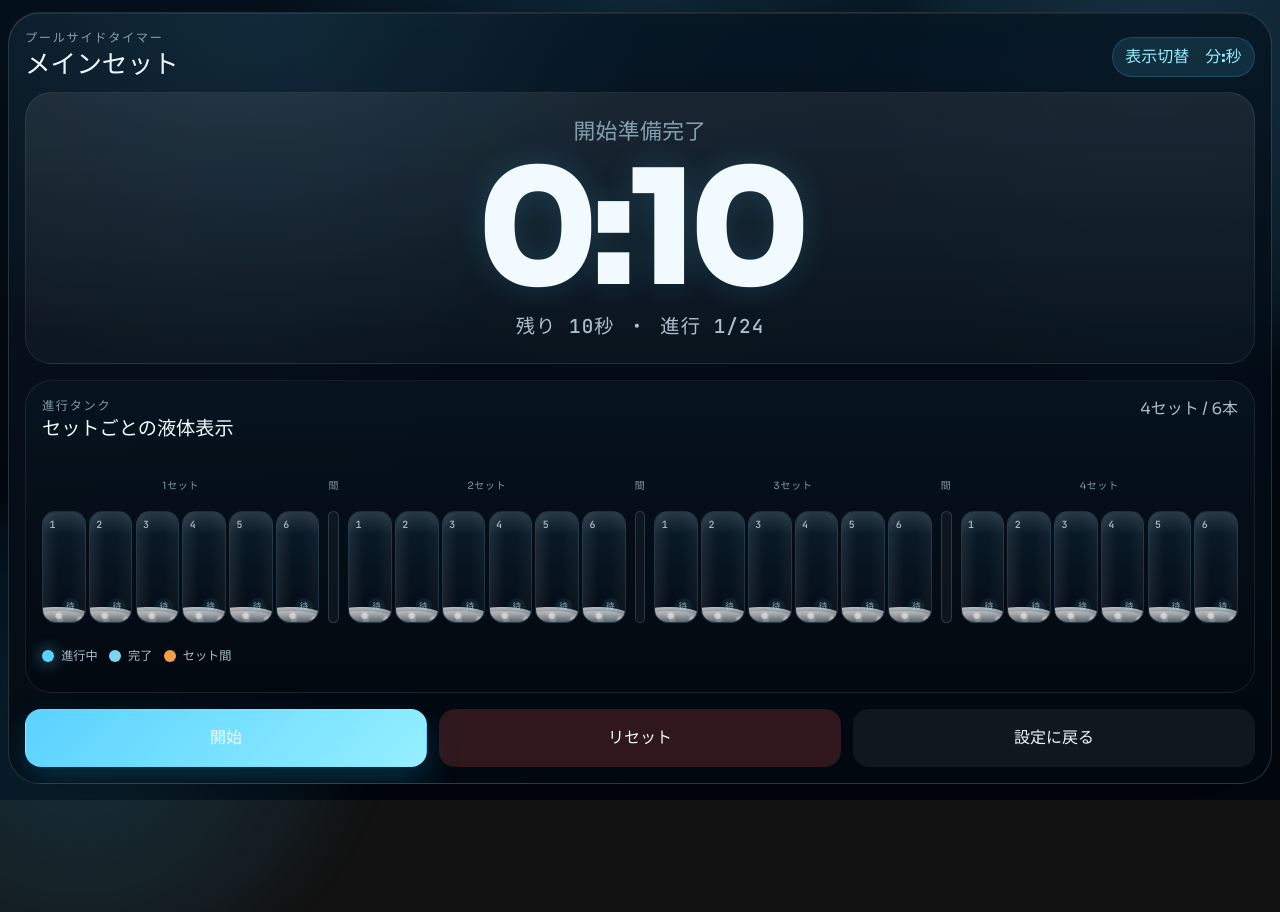
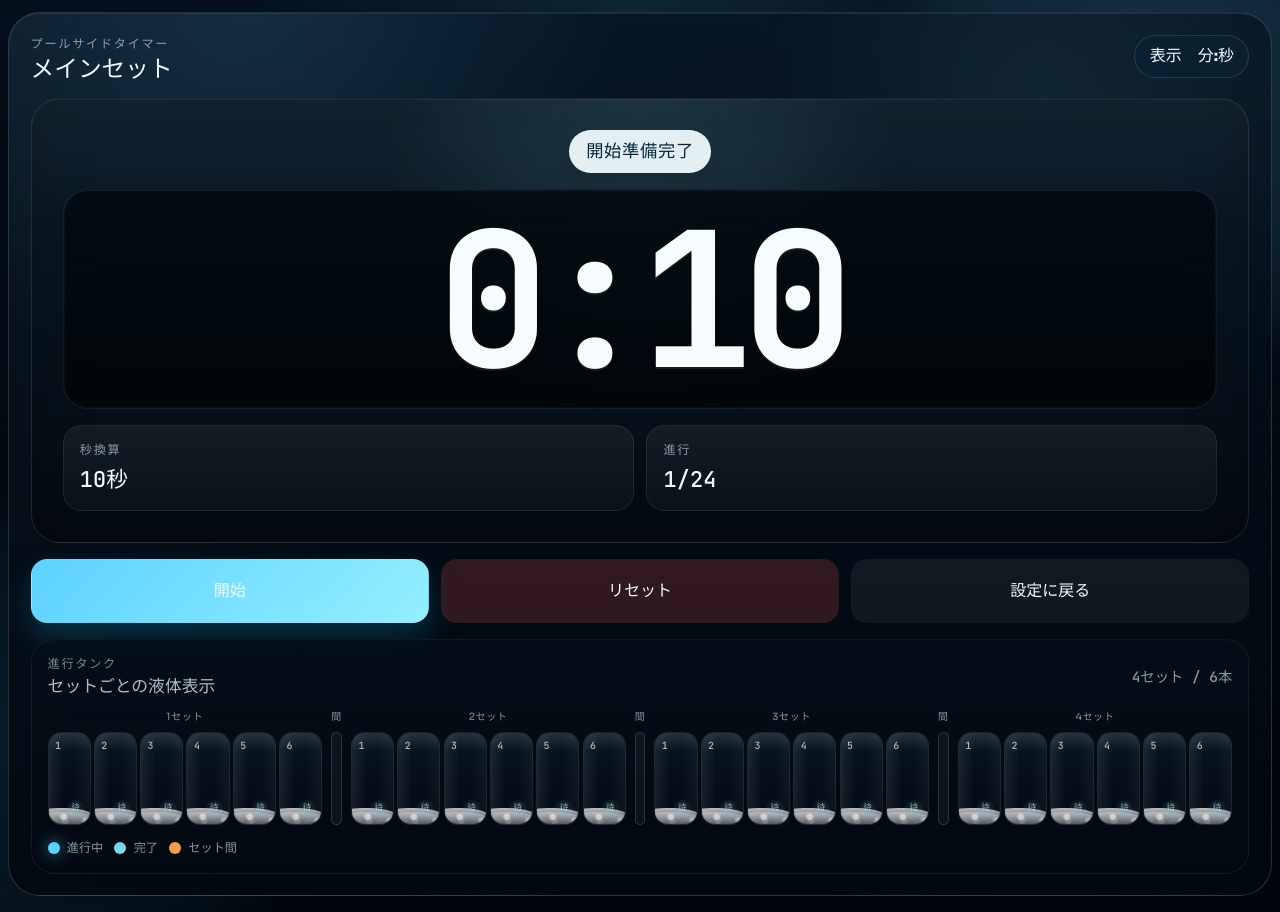
Before and after one commit to TakumaMaruyama/liquid-timer, a React (Vite) app: page / in a window 1280 px wide. Both pictures are taken after a click on the button "開始". Before the commit the page ends 800 px from the top, so only its background shows below. Built offline with nearby package versions, Linux system fonts and the light colour scheme.

Commit message:
Improve run screen readability

```diff
--- a/src/App.css
+++ b/src/App.css
@@ -394,26 +394,27 @@
 }
 
 .runScreen {
-  width: min(1360px, calc(100% - 1rem));
+  width: min(1400px, calc(100% - 1rem));
   margin: 0 auto;
   padding: 0.75rem 0 1rem;
 }
 
 .runScreen__panel {
   position: relative;
-  min-height: calc(100svh - 1.75rem);
-  padding: 1rem;
+  min-height: calc(100svh - 1.5rem);
+  padding: clamp(1rem, 2vw, 1.35rem);
   border-radius: 2rem;
   border: 1px solid rgba(193, 232, 255, 0.18);
   background:
-    radial-gradient(circle at 20% 0%, rgba(92, 211, 255, 0.1), transparent 30%),
-    linear-gradient(180deg, rgba(4, 17, 29, 0.88), rgba(1, 8, 16, 0.98));
+    radial-gradient(circle at 18% 0%, rgba(92, 211, 255, 0.12), transparent 28%),
+    radial-gradient(circle at 82% 12%, rgba(149, 239, 255, 0.08), transparent 22%),
+    linear-gradient(180deg, rgba(5, 18, 30, 0.94), rgba(1, 7, 14, 0.99));
   box-shadow:
     0 1.5rem 5rem rgba(0, 0, 0, 0.35),
     inset 0 1px 0 rgba(255, 255, 255, 0.08);
   display: flex;
   flex-direction: column;
-  gap: 0.95rem;
+  gap: 1rem;
   overflow: hidden;
 }
 
@@ -434,23 +435,29 @@
 }
 
 .runScreen__header {
-  display: flex;
-  align-items: flex-end;
-  justify-content: space-between;
-  gap: 1rem;
+  display: grid;
+  grid-template-columns: minmax(0, 1fr) auto;
+  align-items: start;
+  gap: 0.85rem 1rem;
+}
+
+.runScreen__headerInfo {
+  min-width: 0;
 }
 
 .runScreen__title {
-  font-size: clamp(1.55rem, 2vw, 2.1rem);
-  line-height: 1;
-  margin-top: 0.28rem;
+  max-width: 18ch;
+  font-size: clamp(1.35rem, 1.85vw, 1.95rem);
+  line-height: 1.05;
+  margin-top: 0.24rem;
+  text-wrap: balance;
 }
 
 .runScreen__headerMeta {
   display: flex;
-  flex-wrap: wrap;
   justify-content: flex-end;
-  gap: 0.55rem;
+  align-items: flex-start;
+  gap: 0.5rem;
 }
 
 .runScreen__headerToggle {
@@ -458,13 +465,15 @@
   display: inline-flex;
   align-items: center;
   justify-content: center;
-  padding: 0.45rem 0.78rem;
+  min-height: 2.6rem;
+  padding: 0.55rem 0.9rem;
   border-radius: 999px;
-  border: 1px solid rgba(92, 211, 255, 0.18);
-  background: rgba(92, 211, 255, 0.12);
-  color: var(--color-accent-strong);
+  border: 1px solid rgba(193, 232, 255, 0.14);
+  background: rgba(10, 30, 43, 0.84);
+  color: var(--color-text-strong);
   font: inherit;
   font-weight: 700;
+  white-space: nowrap;
   cursor: pointer;
   transition:
     transform 0.18s ease,
@@ -476,36 +485,84 @@
 .runScreen__headerToggle:focus-visible {
   transform: translateY(-1px);
   border-color: rgba(92, 211, 255, 0.42);
-  background: rgba(92, 211, 255, 0.18);
+  background: rgba(13, 40, 56, 0.95);
   outline: none;
 }
 
 .runScreen__main {
   display: grid;
-  grid-template-rows: auto minmax(0, 1fr);
-  gap: 0.95rem;
+  grid-template-rows: auto auto minmax(0, 1fr);
+  gap: 1rem;
   flex: 1;
   min-height: 0;
 }
 
 .timerHero {
   display: grid;
-  gap: 0.85rem;
-  align-content: center;
+  grid-template-rows: auto minmax(0, 1fr) auto;
+  gap: 1rem;
   justify-items: center;
-  min-height: 17rem;
-  padding: 1.2rem 1.35rem;
-  border-radius: 1.65rem;
-  border: 1px solid rgba(255, 255, 255, 0.08);
+  min-height: clamp(22rem, 54svh, 34rem);
+  padding: clamp(1.35rem, 2.6vw, 1.95rem);
+  border-radius: 1.8rem;
+  border: 1px solid rgba(255, 255, 255, 0.1);
   background:
-    linear-gradient(180deg, rgba(255, 255, 255, 0.08), rgba(255, 255, 255, 0.03));
+    linear-gradient(180deg, rgba(11, 28, 41, 0.96), rgba(4, 11, 18, 0.99));
+  box-shadow:
+    inset 0 1px 0 rgba(255, 255, 255, 0.06),
+    inset 0 -2rem 4rem rgba(0, 0, 0, 0.22);
 }
 
-.timerHero__headline {
-  font-size: clamp(1.15rem, 1.7vw, 1.5rem);
-  color: var(--color-muted);
-  letter-spacing: 0.02em;
+.timerHero::before {
+  content: '';
+  position: absolute;
+  inset: 0;
+  border-radius: inherit;
+  background:
+    radial-gradient(circle at 50% 18%, rgba(149, 239, 255, 0.12), transparent 36%),
+    linear-gradient(180deg, rgba(255, 255, 255, 0.03), transparent 38%);
+  pointer-events: none;
+}
+
+.timerHero__statusRow {
+  display: flex;
+  justify-content: center;
+  width: 100%;
+}
+
+.timerHero__phaseBadge {
+  position: relative;
+  z-index: 1;
+  display: inline-flex;
+  align-items: center;
+  justify-content: center;
+  min-height: 2.7rem;
+  padding: 0.55rem 1.05rem;
+  border-radius: 999px;
+  background: rgba(241, 251, 255, 0.94);
+  color: #03273d;
+  font-size: clamp(0.96rem, 1.35vw, 1.12rem);
+  font-weight: 800;
+  letter-spacing: 0.04em;
   text-align: center;
+  box-shadow: 0 0.75rem 1.8rem rgba(0, 0, 0, 0.2);
+}
+
+.timerHero__displayFrame {
+  position: relative;
+  z-index: 1;
+  display: flex;
+  align-items: center;
+  justify-content: center;
+  width: 100%;
+  min-height: 0;
+  padding: clamp(1rem, 4vw, 2rem);
+  border-radius: 1.55rem;
+  border: 1px solid rgba(255, 255, 255, 0.08);
+  background: linear-gradient(180deg, rgba(2, 10, 16, 0.88), rgba(1, 6, 10, 0.96));
+  box-shadow:
+    inset 0 1px 0 rgba(255, 255, 255, 0.04),
+    inset 0 0 0 1px rgba(92, 211, 255, 0.04);
 }
 
 .timerHero__display {
@@ -513,58 +570,105 @@
   align-items: flex-end;
   justify-content: center;
   width: 100%;
-  gap: 0.85rem;
+  gap: clamp(0.5rem, 1.4vw, 0.95rem);
 }
 
 .timerHero__value {
+  position: relative;
+  z-index: 1;
   margin: 0;
-  color: var(--color-text-strong);
-  font-size: clamp(7rem, 20vw, 12rem);
-  line-height: 0.85;
+  font-family: var(--font-mono);
+  font-variant-numeric: tabular-nums lining-nums;
+  color: #f7fdff;
+  font-size: clamp(8.5rem, 22vw, 14rem);
+  line-height: 0.82;
   letter-spacing: -0.07em;
-  font-weight: 800;
-  text-shadow: 0 0 2rem rgba(92, 211, 255, 0.16);
+  font-weight: 700;
+  white-space: nowrap;
+  text-shadow: 0 0.15rem 0 rgba(255, 255, 255, 0.08);
 }
 
 .timerHero__value--clock {
-  font-size: clamp(5.8rem, 16vw, 10rem);
-  letter-spacing: -0.05em;
+  font-size: clamp(7rem, 18vw, 11.75rem);
+  letter-spacing: -0.06em;
 }
 
 .timerHero__unit {
-  padding-bottom: 0.9rem;
-  font-size: clamp(2rem, 4vw, 3.2rem);
+  position: relative;
+  z-index: 1;
+  padding-bottom: clamp(0.7rem, 1.6vw, 1rem);
+  font-family: var(--font-mono);
+  font-size: clamp(2.2rem, 4vw, 3.35rem);
   color: var(--color-accent-strong);
   font-weight: 700;
+  white-space: nowrap;
 }
 
-.timerHero__subvalue {
+.timerHero__chips {
+  position: relative;
+  z-index: 1;
+  display: grid;
+  grid-template-columns: repeat(2, minmax(0, 1fr));
+  gap: 0.8rem;
+  width: 100%;
+}
+
+.timerHero__chip {
+  display: grid;
+  gap: 0.32rem;
+  min-height: 5.35rem;
+  padding: 0.9rem 1rem;
+  border-radius: 1.15rem;
+  border: 1px solid rgba(255, 255, 255, 0.08);
+  background: linear-gradient(180deg, rgba(255, 255, 255, 0.06), rgba(255, 255, 255, 0.03));
+}
+
+.timerHero__chipLabel {
+  font-size: 0.76rem;
+  letter-spacing: 0.14em;
+  text-transform: uppercase;
+  color: var(--color-muted);
+}
+
+.timerHero__chipValue {
   font-family: var(--font-mono);
-  color: var(--color-text);
-  font-size: clamp(1rem, 1.6vw, 1.2rem);
-  letter-spacing: 0.06em;
-  text-align: center;
+  color: var(--color-text-strong);
+  font-size: clamp(1.14rem, 1.7vw, 1.55rem);
+  line-height: 1.12;
+  letter-spacing: 0.01em;
+  white-space: nowrap;
 }
 
 .laneTank {
   display: grid;
-  gap: 0.85rem;
+  gap: 0.72rem;
   min-height: 0;
-  padding: 1rem;
-  border-radius: 1.65rem;
-  border: 1px solid rgba(255, 255, 255, 0.08);
-  background: linear-gradient(180deg, rgba(7, 20, 31, 0.9), rgba(3, 9, 17, 0.96));
+  padding: 0.95rem 1rem;
+  border-radius: 1.45rem;
+  border: 1px solid rgba(255, 255, 255, 0.06);
+  background: linear-gradient(180deg, rgba(5, 15, 24, 0.76), rgba(3, 9, 16, 0.84));
 }
 
 .laneTank__header {
   display: flex;
-  align-items: flex-start;
+  align-items: center;
   justify-content: space-between;
   gap: 1rem;
 }
 
 .laneTank__title {
-  font-size: 1.2rem;
+  font-size: 1.05rem;
+  color: var(--color-text);
+}
+
+.laneTank__summary {
+  font-family: var(--font-mono);
+  font-size: 0.9rem;
+  color: var(--color-muted);
+}
+
+.laneTank .setupCard__eyebrow {
+  color: rgba(177, 208, 224, 0.64);
 }
 
 .laneTank__track {
@@ -572,6 +676,9 @@
   gap: 0.45rem;
   align-items: stretch;
   min-width: 0;
+  overflow-x: auto;
+  overflow-y: hidden;
+  padding-bottom: 0.2rem;
 }
 
 .tankRound {
@@ -595,10 +702,10 @@
   position: relative;
   isolation: isolate;
   min-width: 0;
-  min-height: 8rem;
+  min-height: 7rem;
   border-radius: 1rem;
-  border: 1px solid rgba(167, 229, 255, 0.16);
-  background: linear-gradient(180deg, rgba(11, 31, 44, 0.94), rgba(4, 12, 22, 0.98));
+  border: 1px solid rgba(167, 229, 255, 0.12);
+  background: linear-gradient(180deg, rgba(8, 23, 35, 0.9), rgba(4, 10, 18, 0.96));
   overflow: hidden;
 }
 
@@ -702,7 +809,7 @@
 
 .tankGate__column {
   width: 0.9rem;
-  min-height: 8rem;
+  min-height: 7rem;
   display: flex;
   align-items: flex-end;
   border-radius: 999px;
@@ -725,9 +832,9 @@
 .laneTank__legend {
   display: flex;
   flex-wrap: wrap;
-  gap: 0.9rem;
-  color: var(--color-text);
-  font-size: 0.88rem;
+  gap: 0.75rem;
+  color: var(--color-muted);
+  font-size: 0.82rem;
 }
 
 .laneTank__legend span {
@@ -770,7 +877,7 @@
 }
 
 .laneTank--compact .tankCell {
-  min-height: 6.3rem;
+  min-height: 5.8rem;
   border-radius: 0.85rem;
 }
 
@@ -794,7 +901,7 @@
 
 .laneTank--compact .tankGate__column {
   width: 0.68rem;
-  min-height: 6.3rem;
+  min-height: 5.8rem;
 }
 
 .laneTank--compact .laneTank__legend {
@@ -808,12 +915,25 @@
   gap: 0.75rem;
 }
 
+.runScreen__actions .controlButton {
+  min-height: 4rem;
+}
+
 .runScreen__panel[data-cue='five_second_warning'] .timerHero,
-.runScreen__panel[data-cue='five_second_warning'] .laneTank,
 .runScreen__panel[data-warning='true'] .timerHero {
   box-shadow:
-    inset 0 0 0 1px rgba(255, 187, 73, 0.26),
-    0 0 2rem rgba(255, 163, 62, 0.16);
+    inset 0 0 0 1px rgba(255, 187, 73, 0.3),
+    0 0 0 1px rgba(255, 187, 73, 0.12),
+    0 0 2.25rem rgba(255, 163, 62, 0.16);
+}
+
+.runScreen__panel[data-cue='five_second_warning'] .laneTank {
+  box-shadow: inset 0 0 0 1px rgba(255, 187, 73, 0.12);
+}
+
+.runScreen__panel[data-warning='true'] .timerHero__phaseBadge {
+  background: rgba(255, 216, 151, 0.94);
+  color: #4a2300;
 }
 
 .runScreen__panel[data-cue='phase_switch'] .timerHero {
@@ -872,8 +992,16 @@
     padding: 0.9rem;
   }
 
+  .timerHero {
+    min-height: clamp(20rem, 50svh, 29rem);
+  }
+
   .timerHero__value {
-    font-size: clamp(6.3rem, 17vw, 10.2rem);
+    font-size: clamp(7.4rem, 20vw, 12rem);
+  }
+
+  .timerHero__value--clock {
+    font-size: clamp(6.2rem, 17vw, 10rem);
   }
 }
 
@@ -888,12 +1016,15 @@
   }
 
   .runScreen__header {
-    align-items: flex-start;
-    flex-direction: column;
+    grid-template-columns: 1fr;
   }
 
   .runScreen__headerMeta {
     justify-content: flex-start;
+  }
+
+  .timerHero {
+    min-height: clamp(19rem, 48svh, 26rem);
   }
 
   .runScreen__actions {
@@ -951,13 +1082,46 @@
     gap: 0.55rem;
   }
 
+  .timerHero {
+    min-height: clamp(18.5rem, 44svh, 23rem);
+    padding: 1rem;
+  }
+
+  .timerHero__phaseBadge {
+    min-height: 2.35rem;
+    padding: 0.5rem 0.85rem;
+    font-size: 0.92rem;
+  }
+
+  .timerHero__displayFrame {
+    padding: 0.95rem 0.75rem;
+  }
+
   .timerHero__value {
-    font-size: clamp(5rem, 22vw, 7.5rem);
+    font-size: clamp(6.2rem, 25vw, 8.5rem);
+  }
+
+  .timerHero__value--clock {
+    font-size: clamp(5.3rem, 21vw, 7.2rem);
   }
 
   .timerHero__unit {
-    padding-bottom: 0.55rem;
-    font-size: clamp(1.5rem, 6vw, 2.2rem);
+    padding-bottom: 0.5rem;
+    font-size: clamp(1.7rem, 5vw, 2.35rem);
+  }
+
+  .timerHero__chips {
+    grid-template-columns: 1fr;
+    gap: 0.65rem;
+  }
+
+  .timerHero__chip {
+    min-height: 0;
+    padding: 0.8rem 0.9rem;
+  }
+
+  .timerHero__chipValue {
+    font-size: clamp(1.05rem, 4vw, 1.25rem);
   }
 
   .runScreen__actions {
@@ -967,4 +1131,12 @@
   .laneTank__legend {
     gap: 0.6rem;
   }
+
+  .tankCell {
+    min-height: 5.6rem;
+  }
+
+  .tankGate__column {
+    min-height: 5.6rem;
+  }
 }
--- a/src/components/RunScreen.tsx
+++ b/src/components/RunScreen.tsx
@@ -60,7 +60,13 @@ function formatMainDisplay(remainingMs: number, displayMode: TimerDisplayMode) {
 }
 
 function getDisplayModeLabel(displayMode: TimerDisplayMode) {
-  return displayMode === 'minutes_seconds' ? '表示切替　分:秒' : '表示切替　秒'
+  return displayMode === 'minutes_seconds' ? '表示　分:秒' : '表示　秒'
+}
+
+function getDisplayModeAriaLabel(displayMode: TimerDisplayMode) {
+  return displayMode === 'minutes_seconds'
+    ? '時間表示を秒に切り替え'
+    : '時間表示を分秒に切り替え'
 }
 
 export function RunScreen({ workout, onEdit }: RunScreenProps) {
@@ -81,9 +87,11 @@ export function RunScreen({ workout, onEdit }: RunScreenProps) {
   const totalReps = workout.rounds * workout.repsPerRound
   const mainDisplay = formatMainDisplay(session.remainingMs, displayMode)
   const secondaryTimeLabel =
+    displayMode === 'minutes_seconds' ? '秒換算' : '分:秒'
+  const secondaryTimeValue =
     displayMode === 'minutes_seconds'
-      ? `残り ${formatSecondsDisplay(session.remainingMs)}秒`
-      : `あと ${formatDurationLabel(session.remainingMs / 1000)}`
+      ? `${formatSecondsDisplay(session.remainingMs)}秒`
+      : formatDurationLabel(session.remainingMs / 1000)
   const absoluteRep =
     session.phase === 'idle'
       ? 1
@@ -115,7 +123,7 @@ export function RunScreen({ workout, onEdit }: RunScreenProps) {
         data-warning={isWarningWindow}
       >
         <header className="runScreen__header">
-          <div>
+          <div className="runScreen__headerInfo">
             <div className="runScreen__eyebrow">プールサイドタイマー</div>
             <h1 className="runScreen__title">{workout.title}</h1>
           </div>
@@ -123,6 +131,7 @@ export function RunScreen({ workout, onEdit }: RunScreenProps) {
             <button
               className="runScreen__headerToggle"
               type="button"
+              aria-label={getDisplayModeAriaLabel(displayMode)}
               onClick={() =>
                 setDisplayMode((current) =>
                   current === 'seconds' ? 'minutes_seconds' : 'seconds',
@@ -136,11 +145,12 @@ export function RunScreen({ workout, onEdit }: RunScreenProps) {
 
         <div className="runScreen__main">
           <section className="timerHero">
-            <div className="timerHero__headline">
-              {getJapanesePhaseHeadline(displayPhase)}
+            <div className="timerHero__statusRow">
+              <div className="timerHero__phaseBadge">{getJapanesePhaseHeadline(displayPhase)}</div>
             </div>
 
-            <div className="timerHero__display" aria-live="polite">
+            <div className="timerHero__displayFrame">
+              <div className="timerHero__display" aria-live="polite" aria-atomic="true">
                 <div
                   className={`timerHero__value${
                     displayMode === 'minutes_seconds' ? ' timerHero__value--clock' : ''
@@ -150,14 +160,21 @@ export function RunScreen({ workout, onEdit }: RunScreenProps) {
                 </div>
                 {displayMode === 'seconds' && <div className="timerHero__unit">秒</div>}
               </div>
+            </div>
 
-            <div className="timerHero__subvalue">
-              {secondaryTimeLabel} ・ 進行 {absoluteRep}/{totalReps}
+            <div className="timerHero__chips">
+              <div className="timerHero__chip">
+                <div className="timerHero__chipLabel">{secondaryTimeLabel}</div>
+                <div className="timerHero__chipValue">{secondaryTimeValue}</div>
+              </div>
+              <div className="timerHero__chip">
+                <div className="timerHero__chipLabel">進行</div>
+                <div className="timerHero__chipValue">
+                  {absoluteRep}/{totalReps}
+                </div>
+              </div>
             </div>
           </section>
-
-          <LaneTank session={session} workout={workout} />
-        </div>
 
           <div className="runScreen__actions">
             <button
@@ -170,9 +187,16 @@ export function RunScreen({ workout, onEdit }: RunScreenProps) {
             <button className="controlButton controlButton--danger" type="button" onClick={reset}>
               リセット
             </button>
-          <button className="controlButton controlButton--secondary" type="button" onClick={onEdit}>
+            <button
+              className="controlButton controlButton--secondary"
+              type="button"
+              onClick={onEdit}
+            >
               設定に戻る
             </button>
+          </div>
+
+          <LaneTank session={session} workout={workout} />
         </div>
       </div>
     </section>
```
Lines whose indentation alone changed are shown as unchanged.
